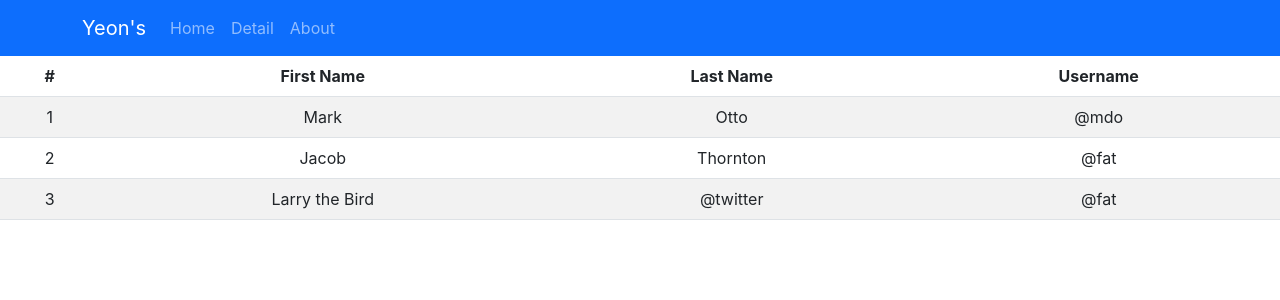
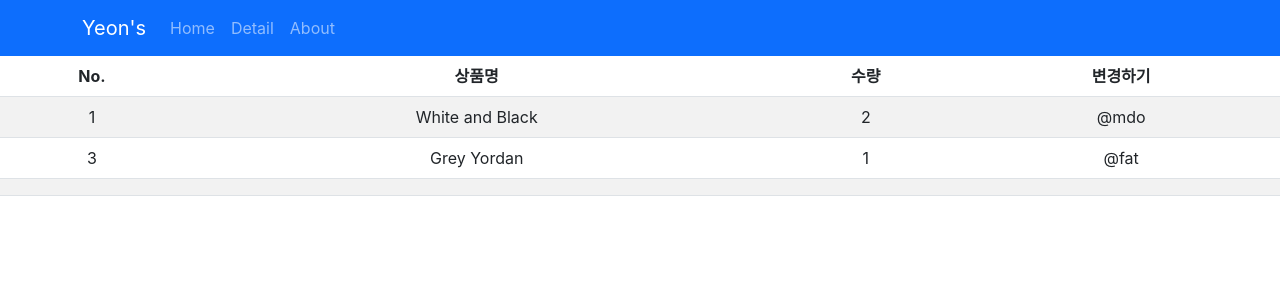
Before and after one commit to wisdomyeon/AppleConding, a React (Create React App) app in the folder shop/: page /cart in a window 1280 px wide. Shown: the top 300 px of the page. Built offline with nearby package versions, Linux system fonts and the light colour scheme.

Commit message:
Redux2 / 숙제 완료

```diff
--- a/shop/src/component/Cart.js
+++ b/shop/src/component/Cart.js
@@ -3,36 +3,40 @@ import { useSelector } from "react-redux";
 function Cart() {
 
     let allState = useSelector((state) => { return state })
-    console.log(allState);
+    console.log(allState.user);
+    console.log(allState.inventory);
+    console.log(allState.items[0]);
+    //또는 let user = useSelector((state)=>{ return state.user}) 식으로 사용가능
+    // console.log(user);
 
     return (
         <Table striped>
             <thead>
                 <tr>
-                    <th>#</th>
-                    <th>First Name</th>
-                    <th>Last Name</th>
-                    <th>Username</th>
+                    <th>No.</th>
+                    <th>상품명</th>
+                    <th>수량</th>
+                    <th>변경하기</th>
                 </tr>
             </thead>
             <tbody>
                 <tr>
-                    <td>1</td>
-                    <td>Mark</td>
-                    <td>Otto</td>
+                    <td>{allState.items[0].id + 1}</td>
+                    <td>{allState.items[0].name}</td>
+                    <td>{allState.items[0].count}</td>
                     <td>@mdo</td>
                 </tr>
                 <tr>
-                    <td>2</td>
-                    <td>Jacob</td>
-                    <td>Thornton</td>
+                    <td>{allState.items[1].id + 1}</td>
+                    <td>{allState.items[1].name}</td>
+                    <td>{allState.items[1].count}</td>
                     <td>@fat</td>
                 </tr>
                 <tr>
-                    <td>3</td>
-                    <td>Larry the Bird</td>
-                    <td>@twitter</td>
-                    <td>@fat</td>
+                    <td></td>
+                    <td></td>
+                    <td></td>
+                    <td></td>
                 </tr>
             </tbody>
         </Table>
--- a/shop/src/store.js
+++ b/shop/src/store.js
@@ -10,9 +10,18 @@ let inventory = createSlice({
   initialState: [10, 20, 30]
 })
 
+let items = createSlice({
+  name: "items",
+  initialState: [
+    { id: 0, name: 'White and Black', count: 2 },
+    { id: 2, name: 'Grey Yordan', count: 1 },
+  ]
+})
+
 export default configureStore({
   reducer: {
     user: user.reducer,
-    inventory: inventory.reducer
+    inventory: inventory.reducer,
+    items: items.reducer
   }
 })
```
